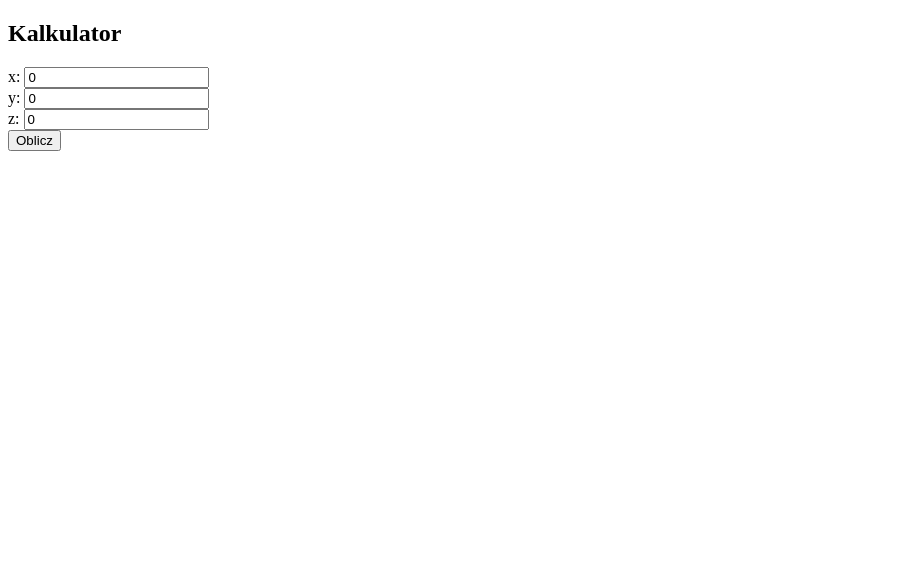
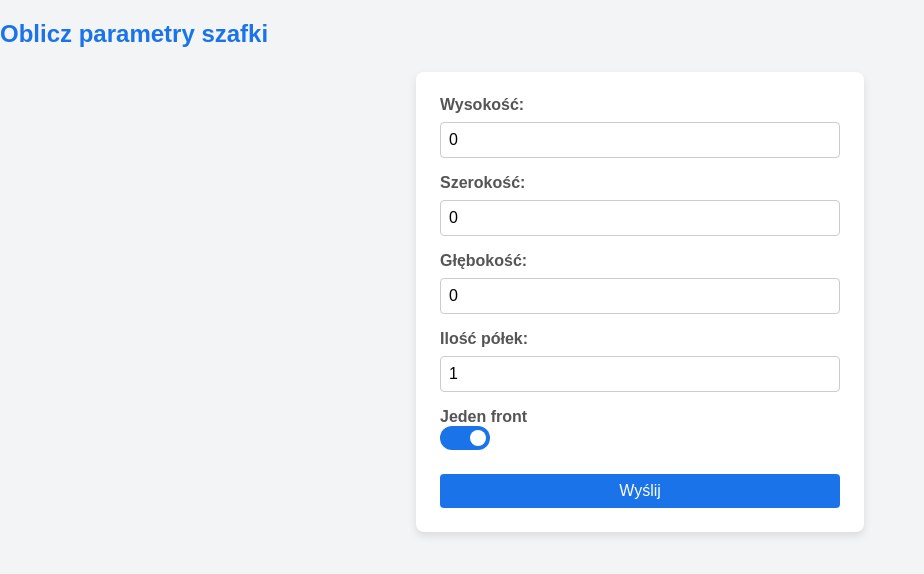
Before and after one commit to lucki90/Furniture-front, an Angular app: page / in a window 1280 px wide. Shown: the top 574 px of the page, without its empty margins (0-924 px from the left). Built offline with nearby package versions, Linux system fonts and the light colour scheme.

Commit message:
first commit

```diff
--- a/src/app/alone-cabinet.service.ts
+++ b/src/app/alone-cabinet.service.ts
@@ -1,29 +1,17 @@
 import { Injectable } from '@angular/core';
 import { HttpClient } from '@angular/common/http';
 import { Observable } from 'rxjs';
-
-interface CabinetRequest {
-  x: number;
-  y: number;
-  z: number;
-}
-
-interface CabinetResponse {
-  x: number;
-  y: number;
-  z: number;
-}
 
 @Injectable({
   providedIn: 'root'
 })
 export class AloneCabinetService {
 
-  private apiUrl = 'http://localhost:8080/alone/calculate';
+  private apiUrl = 'http://localhost:8080/api/furniture/free-standing/calculate';
 
   constructor(private http: HttpClient) { }
 
-  calculate(data: CabinetRequest): Observable<CabinetResponse> {
-    return this.http.post<CabinetResponse>(this.apiUrl, data);
+  calculateCabinet(data: any): Observable<any> {
+    return this.http.post<any>(this.apiUrl, data);
   }
 }
--- a/src/app/alone-cabinet/alone-cabinet.component.html
+++ b/src/app/alone-cabinet/alone-cabinet.component.html
@@ -1,28 +1,63 @@
 <div>
-    <h2>Kalkulator</h2>
-    <form (ngSubmit)="onSubmit()">
+  <h2>Oblicz parametry szafki</h2>
+  <form (ngSubmit)="calculateCabinet()">
     <label>
-        x:
-        <input type="number" [(ngModel)]="x" name="x" required />
+      Wysokość:
+      <input type="number" [(ngModel)]="height" name="height" required />
     </label>
-      <br />
     <label>
-        y:
-        <input type="number" [(ngModel)]="y" name="y" required />
+      Szerokość:
+      <input type="number" [(ngModel)]="width" name="width" required />
     </label>
-      <br />
     <label>
-        z:
-        <input type="number" [(ngModel)]="z" name="z" required />
+      Głębokość:
+      <input type="number" [(ngModel)]="depth" name="depth" required />
     </label>
-      <br />
-      <button type="submit">Oblicz</button>
+    <label>
+      Ilość półek:
+      <input type="number" [(ngModel)]="shelfQuantity" name="shelfQuantity" required />
+    </label>
+
+    <!-- Przełącznik Jeden/Dwa Fronty -->
+    <label>
+      <span>{{ oneFront ? 'Jeden front' : 'Dwa fronty' }}</span>
+      <label class="switch">
+        <input type="checkbox" [(ngModel)]="oneFront" name="oneFront" />
+        <span class="slider"></span>
+      </label>
+    </label>
+
+    <button type="submit">Wyślij</button>
   </form>
 
-    <div *ngIf="result">
-      <h3>Wynik:</h3>
-      <p>x: {{ result.x }}</p>
-      <p>y: {{ result.y }}</p>
-      <p>z: {{ result.z }}</p>
+  <div *ngIf="response" class="response-container">
+    <h3>Lista płyt:</h3>
+
+    <table>
+      <thead>
+        <tr>
+          <th>ID</th>
+          <th>Nazwa płyty</th>
+          <th>Długość</th>
+          <th>Okleina</th>
+          <th>Szerokość</th>
+          <th>Okleina</th>
+          <th>Grubość płyty</th>
+          <th>Malowana</th>
+        </tr>
+      </thead>
+      <tbody>
+        <tr *ngFor="let board of response.boardList; index as i">
+          <td>{{ i + 1 }}</td>
+          <td>{{ board.boardName }}</td>
+          <td>{{ board.sideX ?? 'N/A' }}</td>
+          <td>{{ board.veneerX ?? 'N/A' }}</td>
+          <td>{{ board.sideY }}</td>
+          <td>{{ board.veneerY }}</td>
+          <td>{{ board.boardThickness ?? '1.8' }}</td>
+          <td>{{ board.painted ? 'TAK' : 'NIE' }}</td>
+        </tr>
+      </tbody>
+    </table>
   </div>
 </div>
--- a/src/app/alone-cabinet/alone-cabinet.component.ts
+++ b/src/app/alone-cabinet/alone-cabinet.component.ts
@@ -7,28 +7,32 @@ import { AloneCabinetService } from '../alone-cabinet.service';
   styleUrls: ['./alone-cabinet.component.css']
 })
 export class AloneCabinetComponent {
-  x: number = 0;
-  y: number = 0;
-  z: number = 0;
-  result: any = null;
+  height: number = 0;
+  width: number = 0;
+  depth: number = 0;
+  shelfQuantity: number = 1;
+  oneFront: boolean = true;
+  response: any;
 
 
-  constructor(private aloneCabinetService: AloneCabinetService) { }
+  constructor(private cabinetService: AloneCabinetService) { }
 
-  onSubmit() {
-    const requestData = { x: this.x, y: this.y, z: this.z };
-    this.aloneCabinetService.calculate(requestData).subscribe(
+  calculateCabinet() {
+    const requestBody = {
+      height: this.height,
+      width: this.width,
+      depth: this.depth,
+      shelfQuantity: this.shelfQuantity,
+      oneFront: this.oneFront
+    };
+
+    this.cabinetService.calculateCabinet(requestBody).subscribe(
       (response) => {
-        this.result = response;
+        this.response = response;
       },
       (error) => {
         console.error('Error:', error);
       }
     );
   }
-
-
-  // ngOnInit(): void {
-  // }
-
 }
--- a/src/styles.css
+++ b/src/styles.css
@@ -1 +1,161 @@
-/* You can add global styles to this file, and also import other style files */
+/* Globalne style */
+body {
+    font-family: Arial, sans-serif;
+    background-color: #f3f4f6;
+    margin: 0;
+    color: #333;
+  }
+
+  h2 {
+    color: #1a73e8;
+  }
+
+  form {
+    display: flex;
+    flex-direction: column;
+    gap: 16px;
+    background-color: #fff;
+    padding: 24px;
+    border-radius: 8px;
+    box-shadow: 0 4px 8px rgba(0, 0, 0, 0.1);
+    max-width: 400px;
+    margin: 24px auto;
+  }
+
+  label {
+    display: flex;
+    flex-direction: column;
+    font-weight: bold;
+    color: #555;
+  }
+
+  input[type="number"],
+  input[type="checkbox"],
+  button {
+    margin-top: 8px;
+  }
+
+  input[type="number"],
+  button {
+    padding: 8px;
+    font-size: 16px;
+    border-radius: 4px;
+    border: 1px solid #ccc;
+  }
+
+  input[type="number"]:focus {
+    border-color: #1a73e8;
+    outline: none;
+    box-shadow: 0 0 4px rgba(26, 115, 232, 0.2);
+  }
+
+  button {
+    background-color: #1a73e8;
+    color: #fff;
+    border: none;
+    cursor: pointer;
+    transition: background-color 0.3s ease;
+  }
+
+  button:hover {
+    background-color: #155bb5;
+  }
+
+  h3 {
+    color: #333;
+  }
+
+  .board-item {
+    border-bottom: 1px solid #ddd;
+    padding: 16px 0;
+  }
+
+  .board-item:last-child {
+    border-bottom: none;
+  }
+
+  .board-item p {
+    margin: 4px 0;
+  }
+
+  /* Styl przełącznika */
+.switch {
+  position: relative;
+  display: inline-block;
+  width: 50px;
+  height: 24px;
+}
+
+.switch input {
+  opacity: 0;
+  width: 0;
+  height: 0;
+}
+
+.slider {
+  position: absolute;
+  cursor: pointer;
+  top: 0;
+  left: 0;
+  right: 0;
+  bottom: 0;
+  background-color: #ccc;
+  transition: .4s;
+  border-radius: 24px;
+}
+
+.slider:before {
+  position: absolute;
+  content: "";
+  height: 16px;
+  width: 16px;
+  left: 4px;
+  bottom: 4px;
+  background-color: white;
+  transition: .4s;
+  border-radius: 50%;
+}
+
+input:checked + .slider {
+  background-color: #1a73e8;
+}
+
+input:checked + .slider:before {
+  transform: translateX(26px);
+}
+
+.response-container {
+  margin: 20px auto; /* Wycentruje kontener i doda margines u góry i dołu */
+  padding: 20px;
+  background-color: #ffffff;
+  border-radius: 8px;
+  box-shadow: 0 4px 8px rgba(0, 0, 0, 0.1);
+  max-width: 800px; /* Maksymalna szerokość kontenera */
+  width: 100%; /* Wypełnia szerokość w ramach maksymalnej szerokości */
+}
+
+table {
+  width: 100%; /* Tabela na pełną szerokość kontenera */
+  border-collapse: collapse;
+  margin-top: 10px;
+}
+
+table th, table td {
+  padding: 12px;
+  border: 1px solid #ddd;
+  text-align: center;
+}
+
+table th {
+  background-color: #1a73e8;
+  color: white;
+  font-weight: bold;
+}
+
+table tr:nth-child(even) {
+  background-color: #f2f2f2;
+}
+
+table tr:hover {
+  background-color: #ddd;
+}
```
Also changed, not shown: 1 other file (tests, documents, lock files or other folders). Lines whose indentation alone changed are shown as unchanged.
